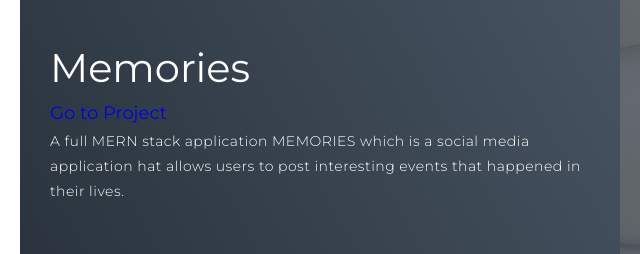
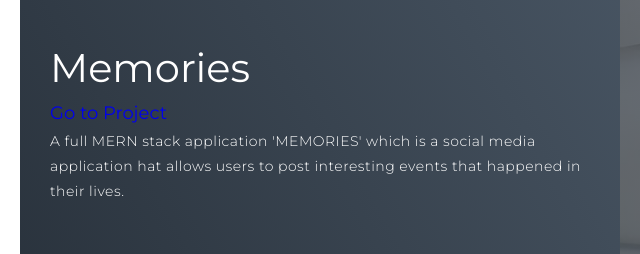
Before and after one commit to VivekBadani/VivekBadani.github.io, a plain HTML site: page index.html in a window 1280 px wide. Shown: the part 1920-2174 px from the top of the page, 20-660 px from the left. Drawn offline with Linux system fonts and the light colour scheme.

```diff
--- a/index.html
+++ b/index.html
@@ -87,7 +87,7 @@
           <div class="project-info">
             <h1>Memories</h1>
             <h2><a href="https://github.com/VivekBadani/Memories" >Go to Project</a></h2>
-            <p>A full MERN stack application MEMORIES which is a social media application hat allows users to post interesting events that happened in their lives.</p>
+            <p>A full MERN stack application 'MEMORIES' which is a social media application hat allows users to post interesting events that happened in their lives.</p>
           </div>
           <div class="project-img">
             <img src="./img/img-1.png" alt="img">
```
